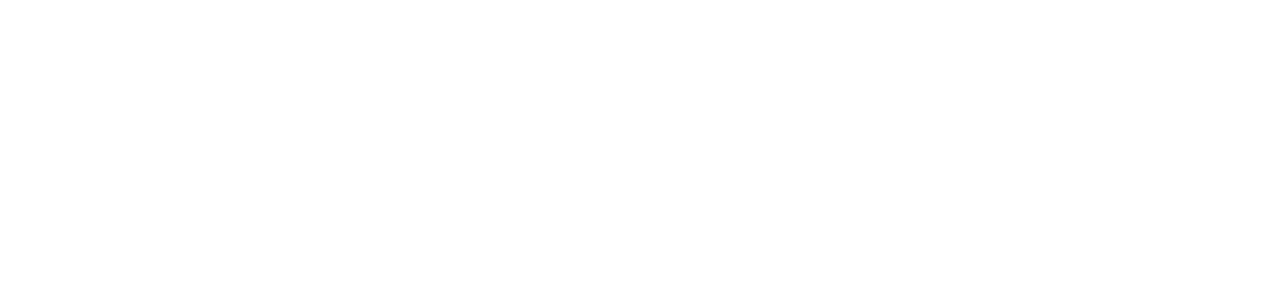
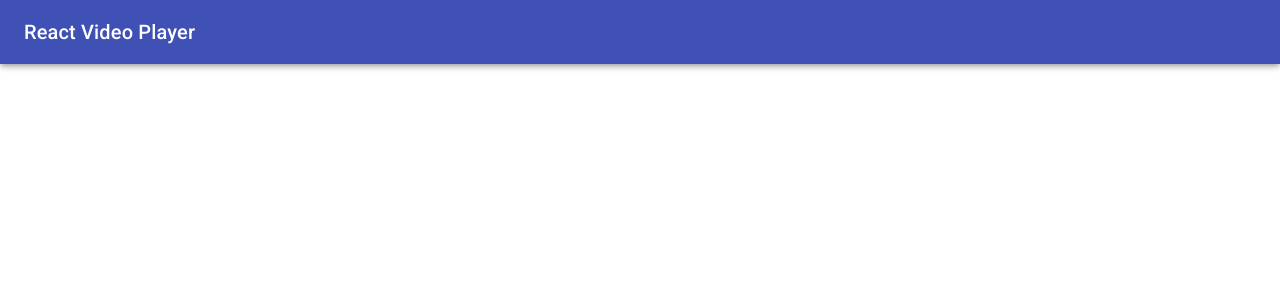
Before and after one commit to EricJoseph98/Maverick-React-Video-Player, a React (Create React App) app: page / in a window 1280 px wide. Shown: the top 300 px of the page. Built offline with nearby package versions, Linux system fonts and the light colour scheme.

Commit message:
AppBar, Toolbar, and basic React Player are implemented

```diff
--- a/package.json
+++ b/package.json
@@ -11,7 +11,9 @@
     "@testing-library/user-event": "^12.8.3",
     "react": "^17.0.2",
     "react-dom": "^17.0.2",
+    "react-player": "^2.9.0",
     "react-scripts": "4.0.3",
+    "screenfull": "^5.1.0",
     "web-vitals": "^1.1.2"
   },
   "scripts": {
--- a/src/App.js
+++ b/src/App.js
@@ -1,9 +1,23 @@
-import './App.css';
+// import './App.css';
+import AppBar from '@material-ui/core/AppBar';
+import Toolbar from '@material-ui/core/Toolbar';
+import Typography from '@material-ui/core/Typography';
+import Container from '@material-ui/core/Container';
+import ReactPlayer from 'react-player';
 
 function App() {
   return (
-    <div className="App">
-    </div>
+    <>
+      <AppBar position="fixed">
+        <Toolbar>
+            <Typography variant="h6">React Video Player</Typography>
+        </Toolbar>
+      </AppBar>
+      <Container maxWidth="md">
+        <ReactPlayer url="https://www.youtube.com/watch?v=r6qWEteVMyM&list=PL4OKShK9gkQca9QVqmnPMzT6QYM2LHaqt&index=3"
+        muted={false} playing={true}/>
+      </Container>
+    </>
   );
 }
 
```
Also changed, not shown: 1 other file (tests, documents, lock files or other folders).
